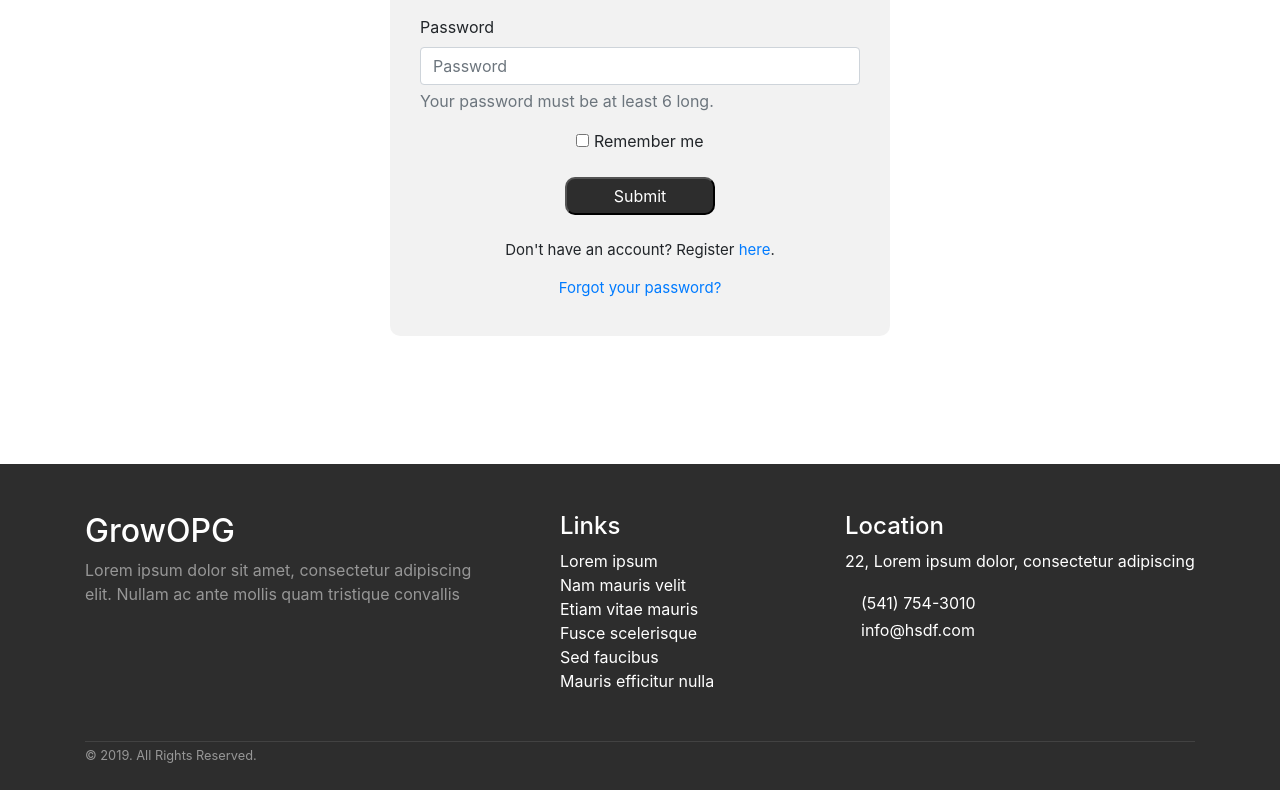
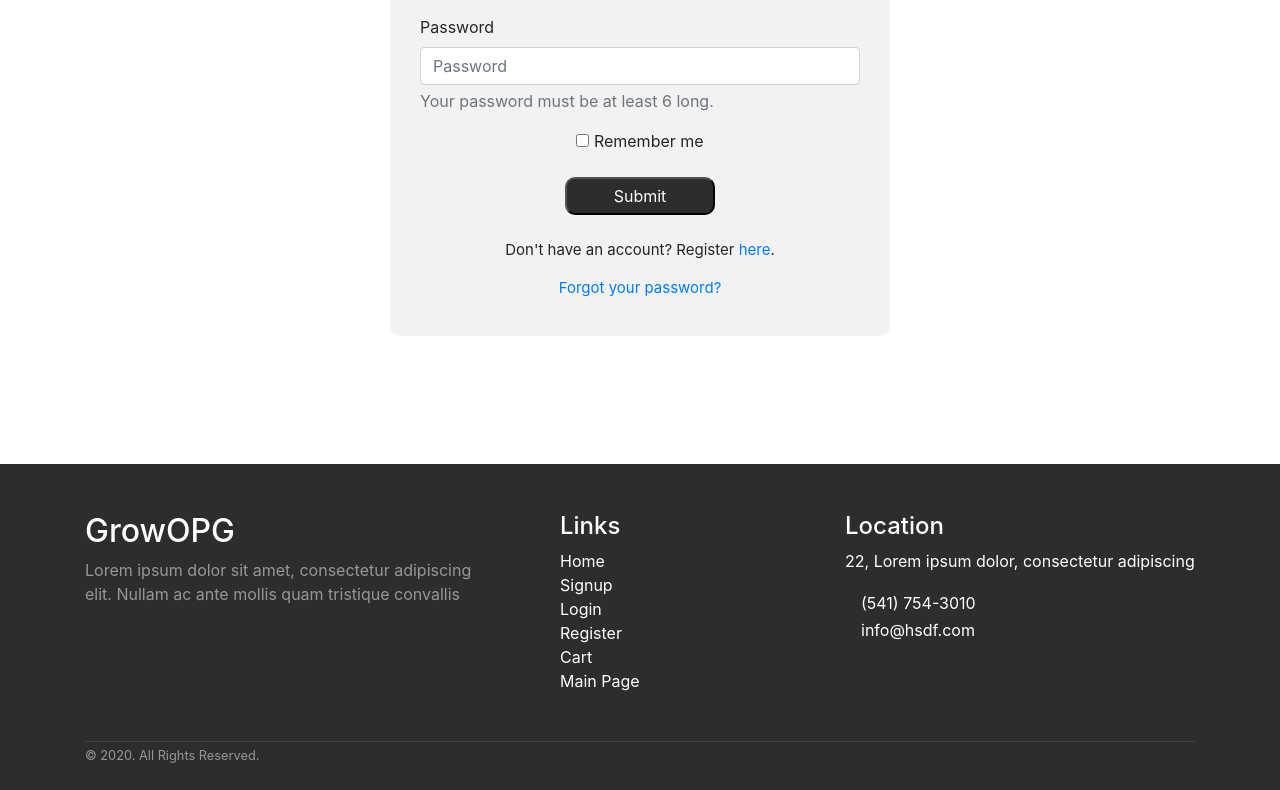
Before and after one commit to GrowOPG/GrowOPG, a Vue app: page /signup in a window 1280 px wide. Shown: the part 307-1097 px from the top of the page. Built offline with nearby package versions, Linux system fonts and the light colour scheme.

Commit message:
Added Router links to browse our page easier

```diff
--- a/src/components/Footer.vue
+++ b/src/components/Footer.vue
@@ -10,12 +10,12 @@
         <div class="col-lg-3 col-xs-12 links">
         <h4 class="mt-lg-0 mt-sm-3">Links</h4>
             <ul class="m-0 p-0">
-            <li><a href="#">Lorem ipsum</a></li>
-            <li><a href="#">Nam mauris velit</a></li>
-            <li><a href="#">Etiam vitae mauris</a></li>
-            <li><a href="#">Fusce scelerisque</a></li>
-            <li><a href="#">Sed faucibus</a></li>
-            <li><a href="#">Mauris efficitur nulla</a></li>
+            <li><router-link to="/">Home</router-link></li>
+            <li><router-link to="/signup">Signup</router-link></li>
+            <li><router-link to="/login">Login</router-link></li>
+            <li><router-link to="/register">Register</router-link></li>
+            <li><router-link to="/cart">Cart</router-link></li>
+            <li><router-link to="/main_page">Main Page</router-link></li>
             </ul>
         </div>
         <div class="col-lg-4 col-xs-12 location">
@@ -27,7 +27,7 @@
     </div>
     <div class="row mt-5">
         <div class="col copyright">
-        <p class=""><small class="text-white-50">© 2019. All Rights Reserved.</small></p>
+        <p class=""><small class="text-white-50">© 2020. All Rights Reserved.</small></p>
         </div>
     </div>
     </div>
```
